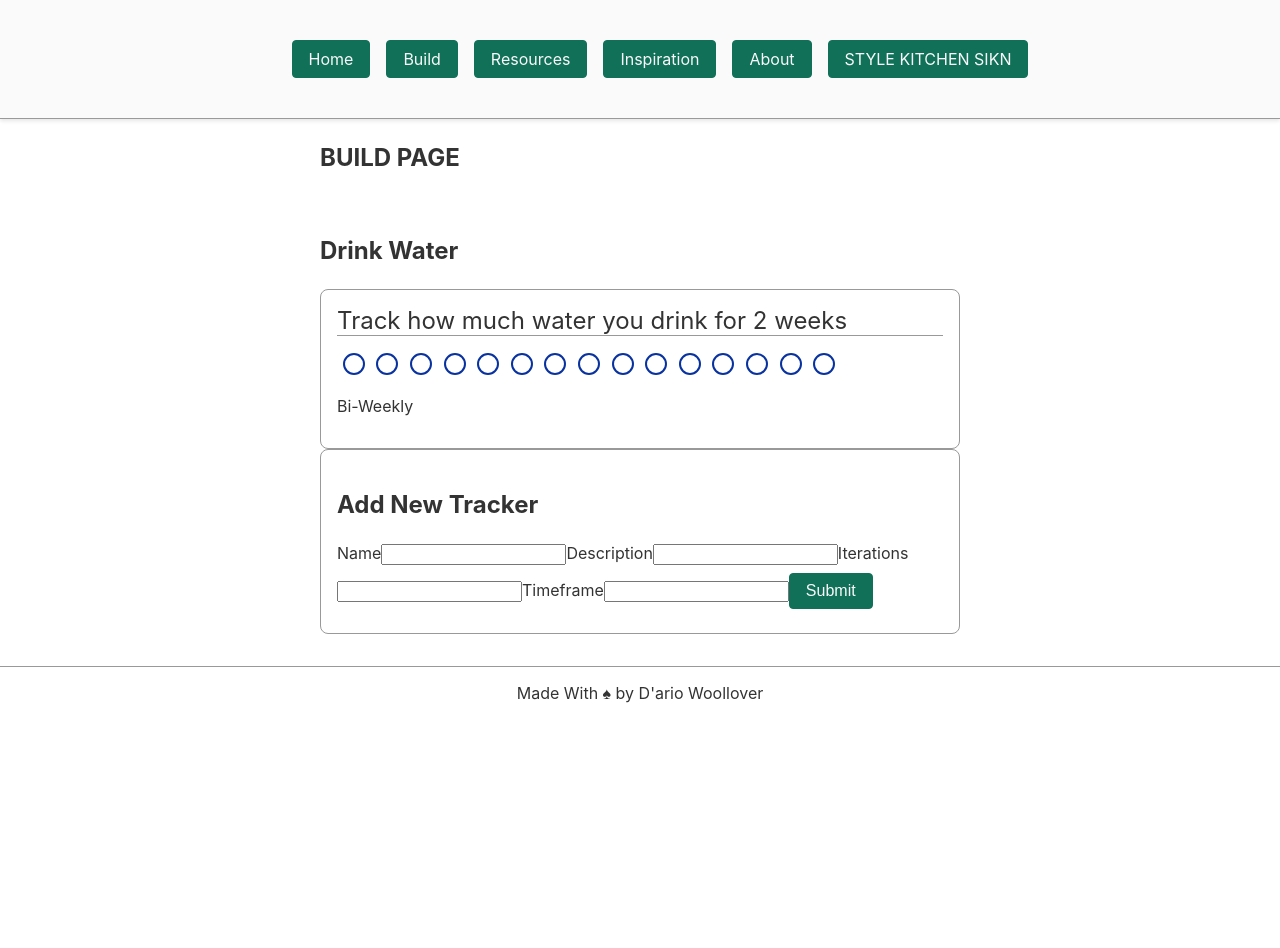
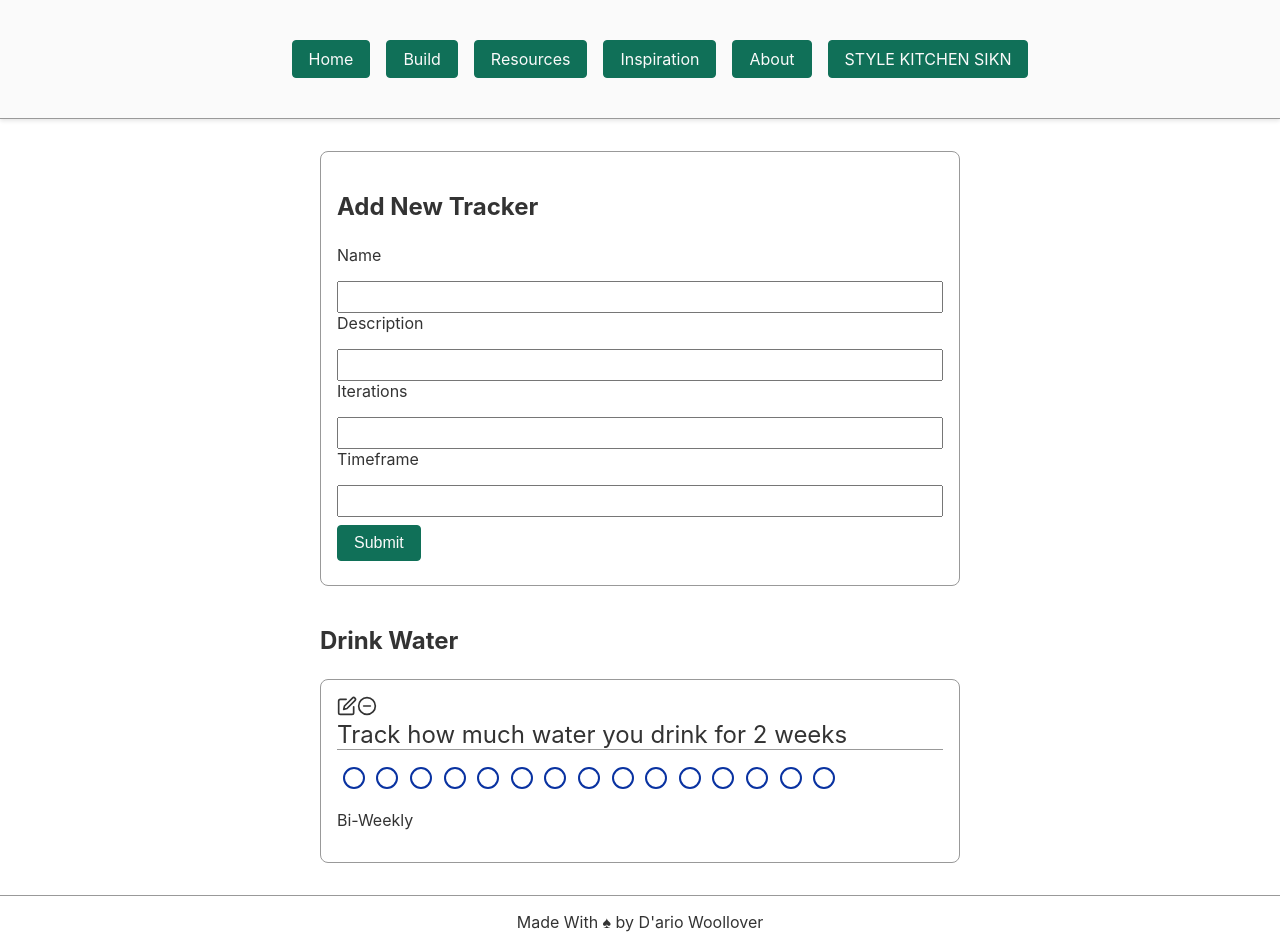
Before and after one commit to automazionetrading/trackers-project, a Next.js app: page /Build in a window 1280 px wide. Before the commit the page ends 800 px from the top, so only its background shows below. Built offline with nearby package versions, Linux system fonts and the light colour scheme.

Commit message:
form aggiunta ed eliminazione dei tracker corretto

```diff
--- a/components/Layout.js
+++ b/components/Layout.js
@@ -1,5 +1,6 @@
 import NavBar from './NavBar'
 import Footer from './Footer'
+import { Toaster } from 'react-hot-toast';
 
 export default function Layout({ children }) {
   return (
@@ -8,6 +9,7 @@ export default function Layout({ children }) {
         <NavBar />
         {children}
         <Footer />
+        <Toaster />
       </div>
     </>
   );
--- a/components/Navbar.js
+++ b/components/Navbar.js
@@ -2,7 +2,7 @@ import Link from 'next/link';
 
 export default function Navbar() {
   return (
-    <navbar className="navbar">
+    <navbar className="navbar menu">
       <ul>
         <li>
           <Link href="/"><a className="btn">Home</a></Link>
--- a/components/Tracker.js
+++ b/components/Tracker.js
@@ -1,50 +1,89 @@
 import * as Icon from 'react-feather';
 import useTrackerForm from '../hooks/useTrackerForm';
-
-
-
+import toast from 'react-hot-toast';
 
 // Il componente prende solo un argomento, Questo argomento viene derivato dal context
 export default function TrackerFeed() {
 
-  const { trackers, count, addTracker } = useTrackerForm();
-  console.log("Sono nel TrackerFeed");
-  console.log(trackers);
+  const { trackers, count, removeTracker, addTracker } = useTrackerForm();
+
+  //console.log(trackers);
+  const submitTracker = e => {
+    e.preventDefault();
+    addTracker()
+  }
+
+  let emptyTracker = {
+    name: "",
+    description: "",
+    iterations: "",
+    timeframe: ""
+  }
+
+
   const NewTracker = () => {
 
+    function handleChange(e) {
+      const val = e.target.value.toLowerCase();
+      const { name, value } = e.target;
+      if (e.target.name !== "iterations") {
+        if (!val || val.length < 3) {
+          return;
+        } else {
+          const { name, value } = e.target;
+          emptyTracker[name] = value;
+        }
+      } else {
+        emptyTracker[name] = value;
+      }
+    }
+
+    function submitTracker(e) {
+      if (emptyTracker.name.length < 3 ||
+        emptyTracker.description.length < 3 ||
+        parseInt(emptyTracker.iterations) < 1) {
+        toast.error("Please check your entries");
+        return;
+      }
+      e.preventDefault();
+      addTracker(emptyTracker);
+      toast.success("Tracker added");
+
+    }
+
     return (
-      <div className="tracker-card">
+      <div className="tracker-form">
         <h3>Add New Tracker</h3>
         <form>
           <label>Name</label>
-          <input id="name" name="name" type="text" />
+          <input id="name" name="name" type="text" onChange={handleChange} />
           <label>Description</label>
-          <input id="description" name="description" type="text" />
+          <input id="description" name="description" type="text" onChange={handleChange} />
           <label>Iterations</label>
-          <input id="iteration" name="iterations" type="number" />
+          <input id="iteration" name="iterations" type="number" onChange={handleChange} />
           <label>Timeframe</label>
-          <input id="timeframe" name="timeframe" type="text" />
-          <button className="btn" onClick={addTracker}>Submit</button>
+          <input id="timeframe" name="timeframe" type="text" onChange={handleChange} />
+          <button className="btn" onClick={submitTracker}>Submit</button>
         </form>
       </div>
     )
+  }
 
-  }
   function Tracker({ trackerData }) {
-    const name = trackerData.name;
-    const description = trackerData.description;
-    const iterations = parseInt(trackerData.iterations);
-    const timeframe = trackerData.timeframe;
 
     return (
       <main className="tracker">
-        <h3>{name}</h3>
+        <h3>{trackerData.name}</h3>
         <div className="tracker-card">
-          <div className="description">{description}</div>
+          <div className="tracker-card-icons">
+            <Icon.Edit size={20} />
+            <Icon.MinusCircle size={20} onClick={removeTracker} />
+          </div>
+          <div className="description">{trackerData.description} </div>
           <div className="item-container">
-            {[...Array(iterations)].map((_, i) => <span className="item"><Icon.Circle key={name + i} /></span>)}
+            {[...Array(parseInt(trackerData.iterations))].map((_, i) => <span className="item" ><Icon.Circle /></span>)}
           </div>
-          <p>{timeframe}</p>
+          <p>{trackerData.timeframe}</p>
         </div>
       </main>
     );
@@ -62,8 +101,8 @@ export default function TrackerFeed() {
   } else {
     return (
       <>
-        {trackers.map((tracker, i) => <Tracker trackerData={tracker} key={i} />)}
         <NewTracker />
+        {trackers.map((tracker, i) => <Tracker trackerData={tracker} key={tracker + i} />)}
       </>
     );
   }
--- a/hooks/useTrackerForm.js
+++ b/hooks/useTrackerForm.js
@@ -3,36 +3,38 @@ import { TrackerContext } from '../contexts/trackersContext';
 
 
 const useTrackerForm = () => {
-  // Salvo il contesto.
+  // Salvo il context
   const [state, setState] = useContext(TrackerContext);
 
-  console.log("Sono nel useTrackerForm");
 
-  function addTracker() {
+  // funzione per aggiungere il tracker
+  const addTracker = receivedTracker => {
+    const newTracker = {
+      name: receivedTracker.name,
+      description: receivedTracker.description,
+      iterations: receivedTracker.iterations,
+      timeframe: receivedTracker.timeframe
+    };
+    // Aggiungo il tracker alla lista dei tracker
+    setState({ count: state.trackers.lenght, trackers: [newTracker, ...state.trackers] });
+    // return {
+    //   trackers: state.trackers,
+    //   count: state.count,
+    // };
+  };
 
-    const newTracker = {
-      name: "name",
-      description: " description",
-      iterations: 42,
-      timeframe: "timeframe"
-    }
-    console.log("MEW TRACKER:");
-    console.log(newTracker);
+  //funzione per togliere un tracker
+  const removeTracker = index => {
+    const newTrackers = state.trackers.filter((tracker, name) => name !== name);
+    setState({ count: state.trackers.lenght, trackers: newTrackers });
+  }
 
-    // Aggiungo il tracker alla lista dei tracker
-    state.trackers.push(...newTracker);
-
-    // Aggiorno il contenuto del context
-    setState({ trackers: state.trackers });
-    setState({ count: state.count + 1 });
-    console.log(state.TrackerContext);
-  };
 
   return {
     trackers: state.trackers,
-    count: state.dataStore,
+    count: state.count,
     addTracker,
-  }
-};
-
+    removeTracker
+  };
+}
 export default useTrackerForm;
--- a/package.json
+++ b/package.json
@@ -8,10 +8,12 @@
     "lint": "next lint"
   },
   "dependencies": {
+    "lodash.debounce": "^4.0.8",
     "next": "12.0.10",
     "react": "17.0.2",
     "react-dom": "17.0.2",
-    "react-feather": "^2.0.9"
+    "react-feather": "^2.0.9",
+    "react-hot-toast": "^2.2.0"
   },
   "devDependencies": {
     "eslint": "8.8.0",
--- a/pages/Build.js
+++ b/pages/Build.js
@@ -9,10 +9,9 @@ export default function Build() {
   return (
     <main>
       <TrackerContextProvider>
-        <h3>BUILD PAGE</h3>
         <TrackerFeed />
       </TrackerContextProvider>
-    </main>
+    </main >
   );
 }
 
--- a/styles/globals.css
+++ b/styles/globals.css
@@ -44,6 +44,10 @@ a {
   color: inherit;
   text-decoration:  underline;
 }
+
+
+/*CUSTOM VARIABLES HERE*/
+
 
 * {
   box-sizing: border-box;
@@ -120,17 +124,24 @@ footer {
   border-radius: 0.5rem;
   padding: 1rem;
 }
+
+.tracker-form {
+  border: 1px solid var(--color-grey);
+  border-radius: 0.5rem;
+  padding: 1rem;
+  margin-top: 2rem;
+}
 .tracker .description{
   font-size: 1.5rem;
   border-bottom: 1px solid var(--color-grey);
   margin-bottom: 1rem;
 }
-.tracker form{
+.tracker-form label{
   display: block;
   width: 100%;
   margin-bottom: 1rem;
 }
-.tracker form input{
+.tracker-form input{
   display: block;
   width: 100%;
   height: 2rem;
```
Also changed, not shown: 2 other files (tests, documents, lock files or other folders).
